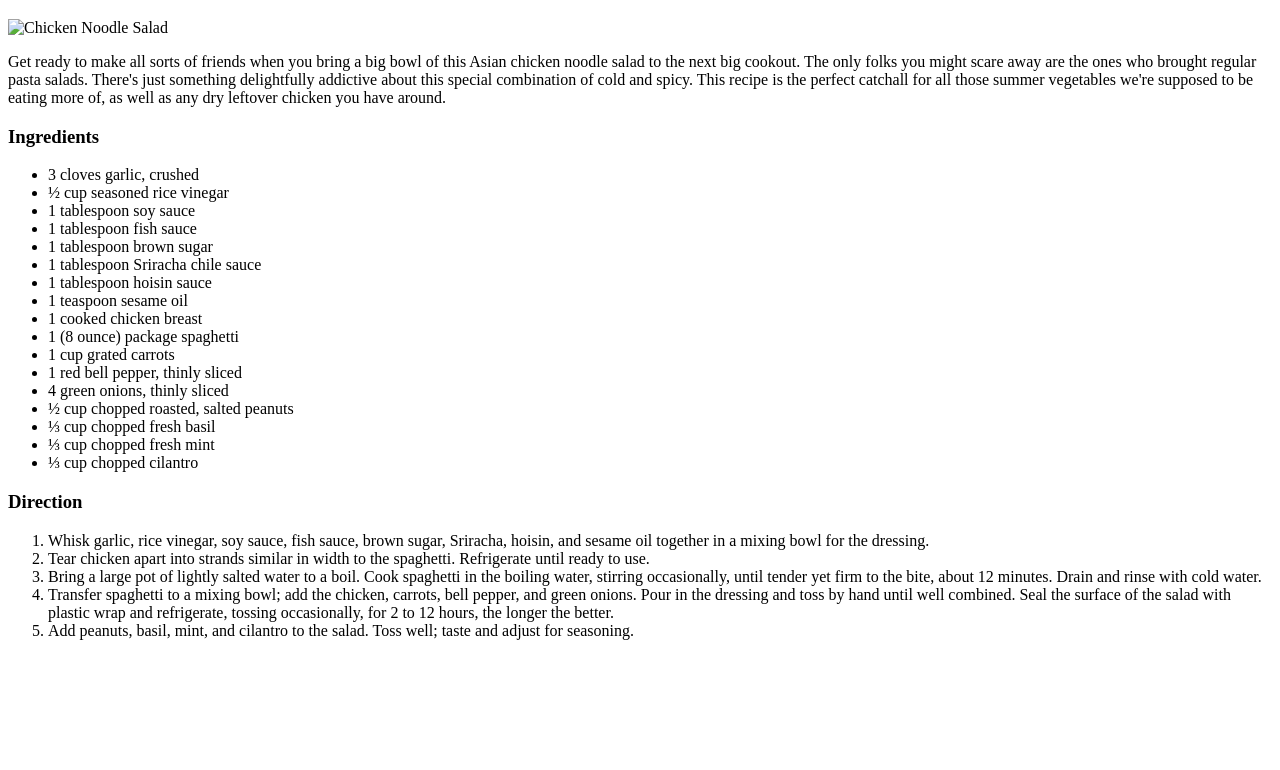
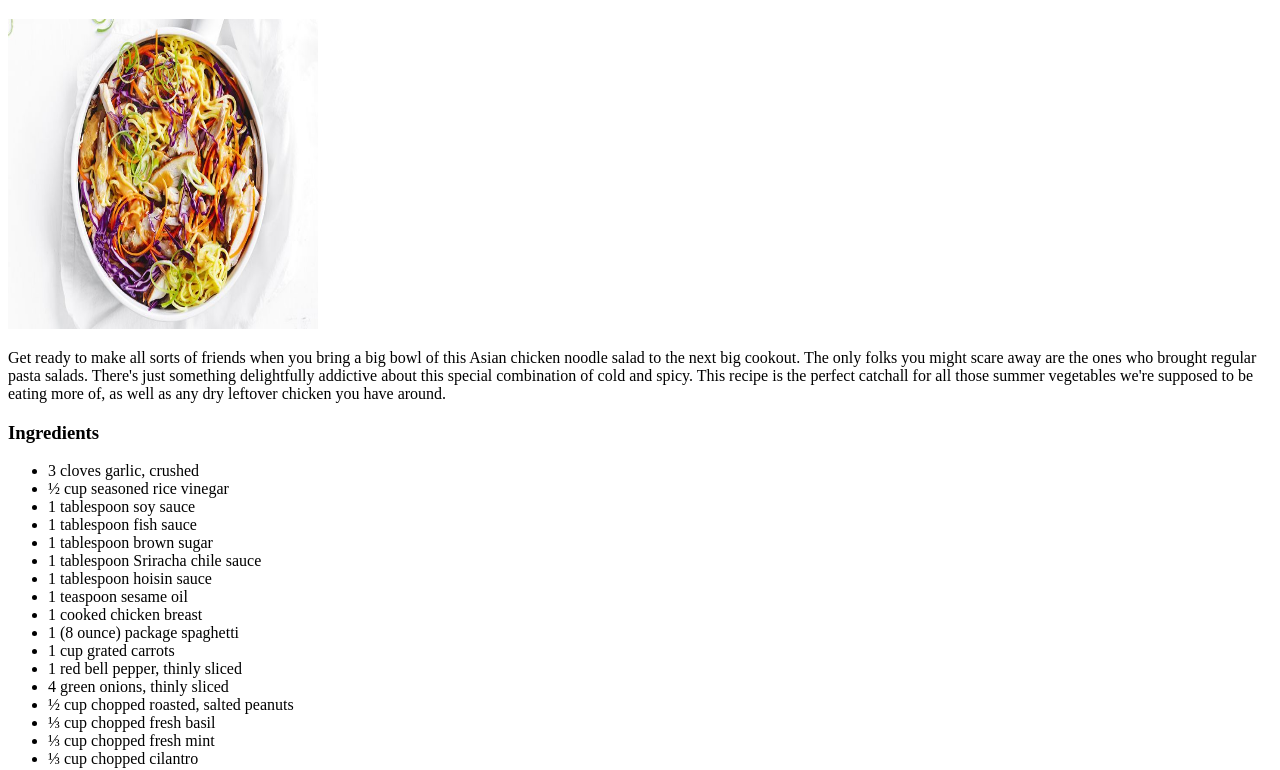
Before and after one commit to DarshanBR29/Recipes, a plain HTML site: page Recipes/Chicken_noodle_salad.html in a window 1280 px wide. Shown: the part 61-831 px from the top of the page. Before the commit the page ends 800 px from the top, so only its background shows below. Drawn offline with Linux system fonts and the light colour scheme.

Commit message:
added recipe

```diff
--- a/Recipes/Chicken_noodle_salad.html
+++ b/Recipes/Chicken_noodle_salad.html
@@ -7,7 +7,7 @@
 </head>
 <body>
     <h1>Chicken noodle salad</h1>
-    <img scr="https://img.taste.com.au/69qMX5b0/w720-h480-cfill-q80/taste/2019/01/quick-chicken-noodle-salad-146455-1.jpg" alt="Chicken Noodle Salad">
+    <img src="Recipes/images/Chicken Noodle Salad.jpg" alt="Chicken Noodle Salad" height="310" width="310">
     <p>Get ready to make all sorts of friends when you bring a big bowl of this Asian chicken noodle salad to the next big cookout.
         The only folks you might scare away are the ones who brought regular pasta salads.
         There's just something delightfully addictive about this special combination of cold and spicy.
```
